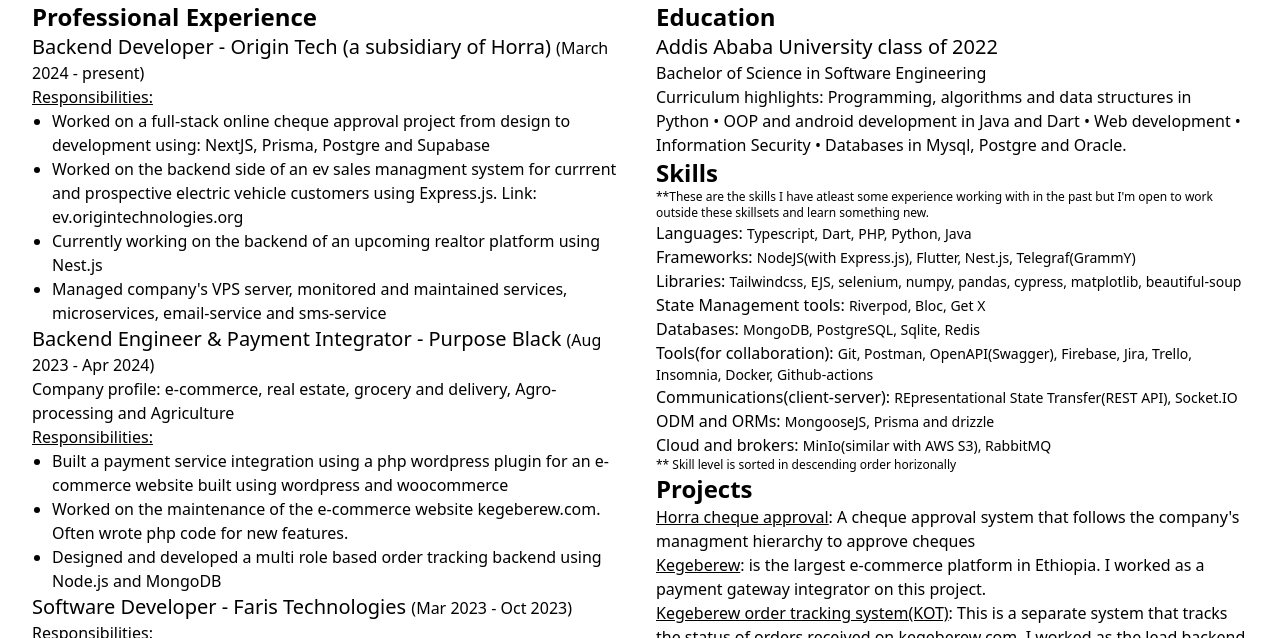
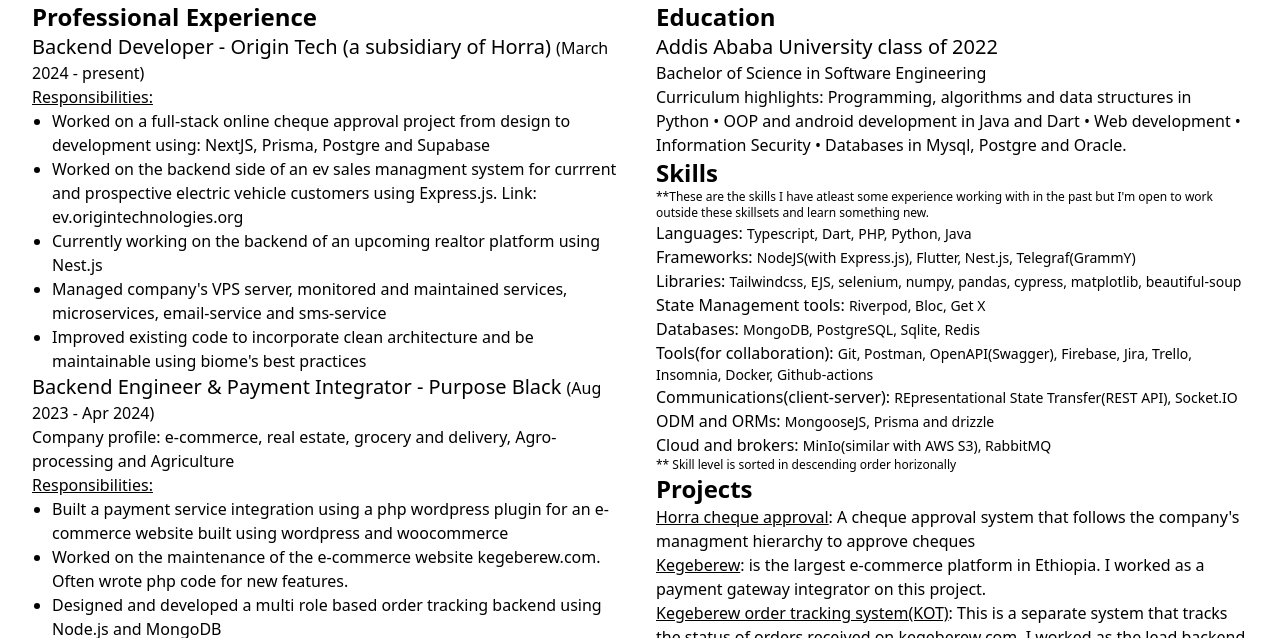
Before and after one commit to michaelzewdu/cv, a website: page index.html in a window 1280 px wide. Shown: the part 132-770 px from the top of the page. Drawn offline with nearby package versions, Linux system fonts and the light colour scheme.

Commit message:
docs: added a mention of clean architecture and biome

```diff
--- a/index.html
+++ b/index.html
@@ -61,6 +61,7 @@
             href="https://ev.origintechnologies.org" class="hover:text-red-600">ev.origintechnologies.org</a></li>
         <li>Currently working on the backend of an upcoming realtor platform using Nest.js</li>
         <li>Managed company's VPS server, monitored and maintained services, microservices, email-service and sms-service</li>
+        <li>Improved existing code to incorporate clean architecture and be maintainable using biome's best practices</li>
 
       </ul>
       <h4 class="text-xl font-medium">
```
